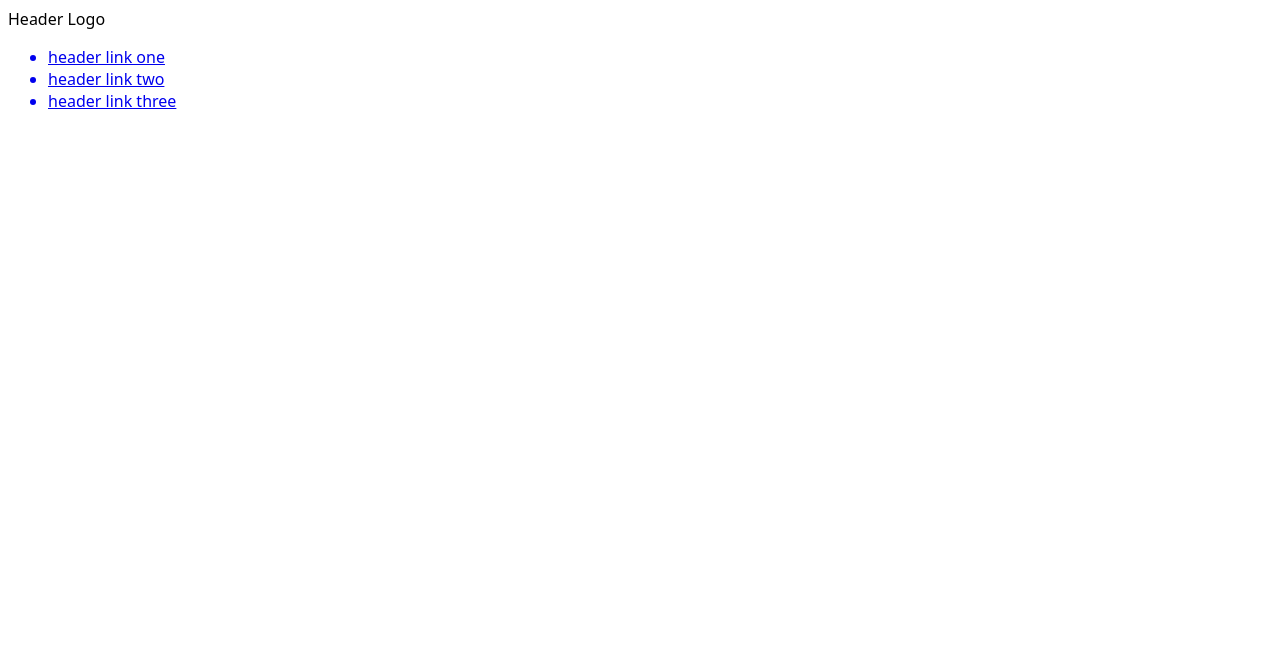
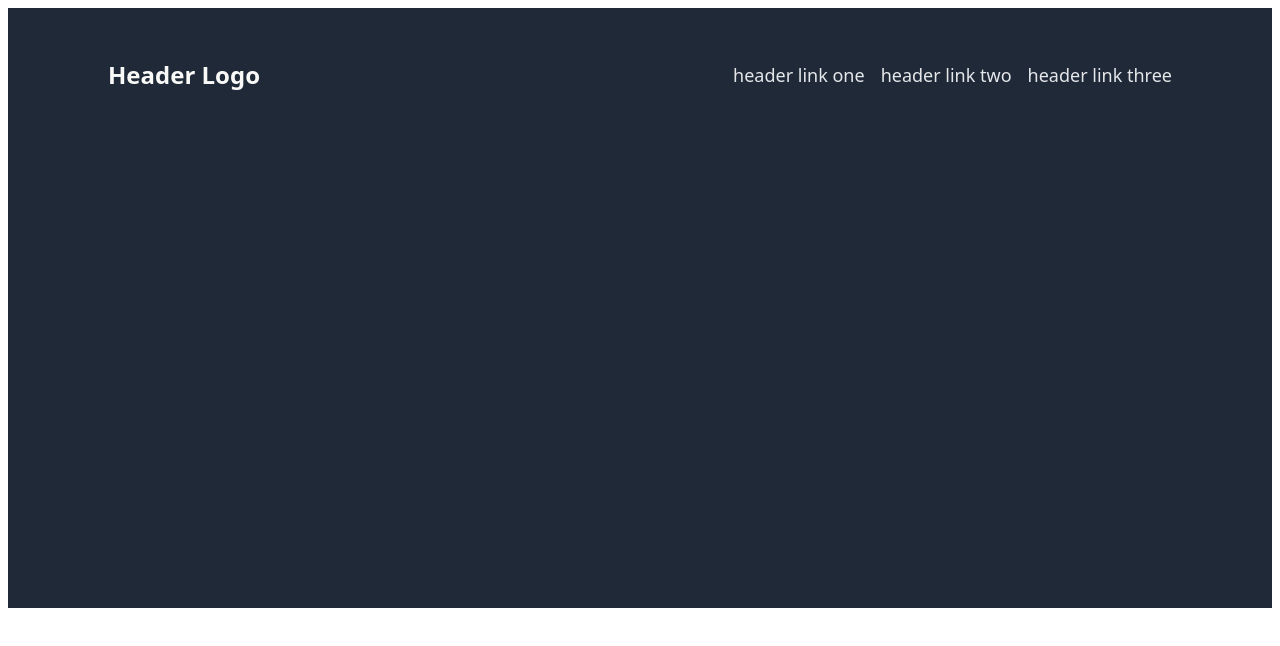
Before and after one commit to Nazifklc/landing-page, a plain HTML site: page index.html in a window 1280 px wide. Drawn offline with Linux system fonts and the light colour scheme.

Commit message:
add header and edit it

```diff
--- a/index.html
+++ b/index.html
@@ -5,7 +5,7 @@
         <link rel="stylesheet" href="./style.css">
     </head>
     <body>
-        <div class="Head">
+        <div class="head">
             <div class="header">
                 <div class="left">Header Logo</div>
                 <ul>
@@ -15,7 +15,6 @@
                 </ul>
             </div>
             <div class="introduction">
-
             </div>
         </div>
         <div class="chest">
--- a/style.css
+++ b/style.css
@@ -1,4 +1,37 @@
 body{
     display: flex;
     font-family: system-ui, -apple-system, BlinkMacSystemFont, 'Segoe UI', Roboto, Oxygen, Ubuntu, Cantarell, 'Open Sans', 'Helvetica Neue', sans-serif;
+    flex-direction: column;
 }
+.head{
+    background-color: #1F2937;
+    display: flex;
+    flex-direction: column;
+    height: 500px;
+    padding: 50px 100px;
+    margin: 0px;
+}
+.header{
+    display: flex;
+    justify-content: space-between;
+    align-items: center;
+    padding: 0px;
+}
+.left{
+    color: #EEEE;
+    font-weight: 900;
+    font-size: 24px;
+    color: #F9FAF8;
+}
+ul{
+    display: flex;
+    list-style-type: none;
+    gap: 16px;
+    margin: 0px;
+    padding: 0px;
+}
+a{
+    text-decoration: none;
+    color: #E5E7EB;
+    font-size: 18px;
+}
```
